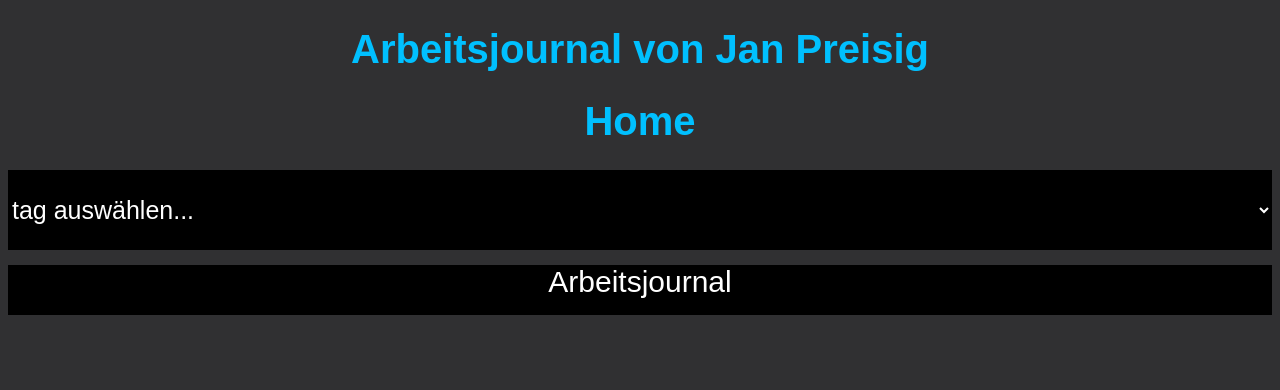
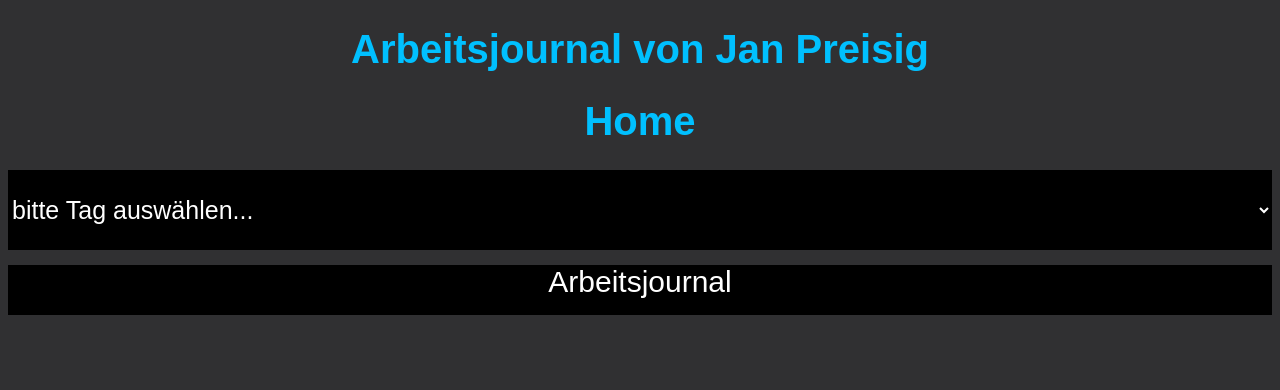
Before and after one commit to jan-preisig/arbeitsjournal, a PHP site: page /journal/home.php in a window 1280 px wide. Shown: the top 390 px of the page. Run offline with PHP 8.4, Linux system fonts and the light colour scheme; data that the repository does not hold is empty.

Commit message:
bitte Tag auswählen

```diff
--- a/journal/home.php
+++ b/journal/home.php
@@ -14,7 +14,7 @@ include("db_connection.php");
 	<h1>Home</h1>
 	<form action="" method="POST">
 		<select name=date_choose id="date_choose" onchange="this.form.submit()">
-			<option value="default" selected disabled>tag auswählen...</option>}
+			<option value="default" selected disabled>bitte Tag auswählen...</option>}
 			option
 			<?php
 			function redirect($url){
```
